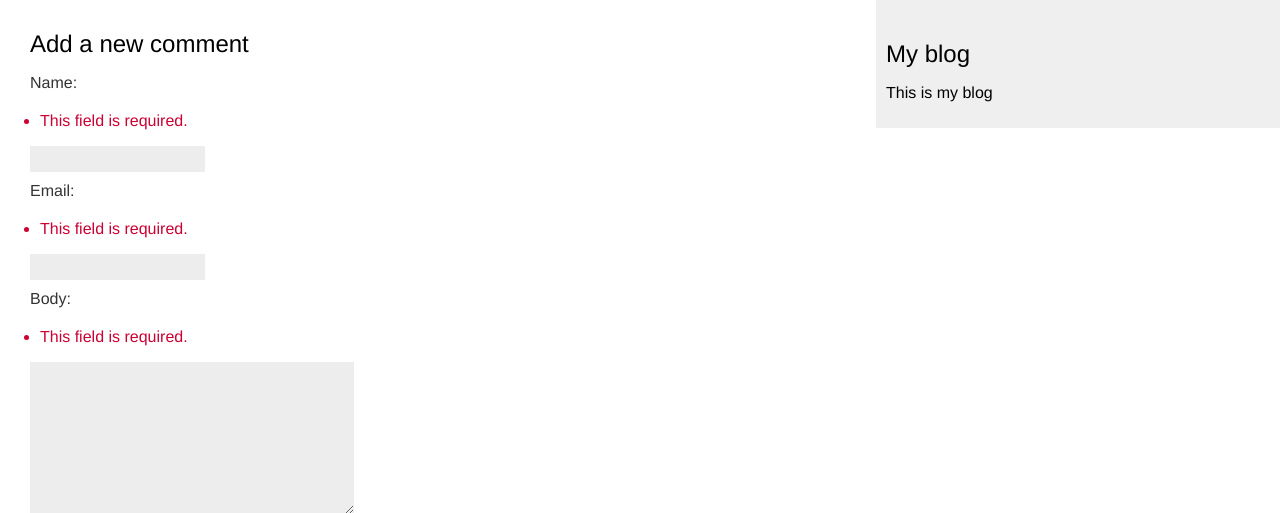
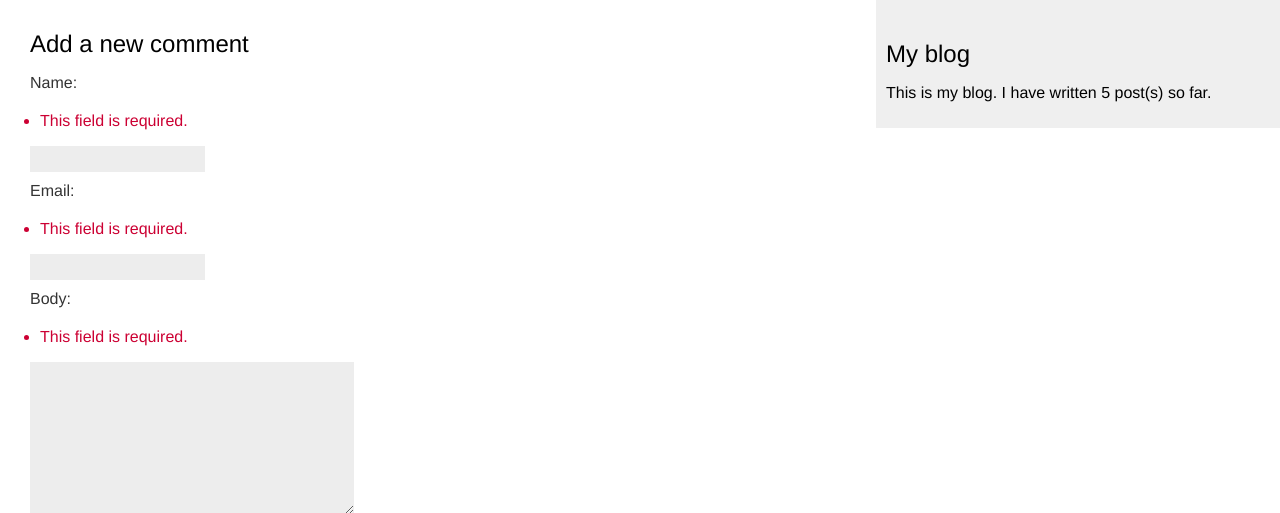
Before and after one commit to KYDanny/blog_number_one, a Django app: page /blog/9/comment/ in a window 1280 px wide. Shown: the top 513 px of the page. Run offline with Django 4.2, Linux system fonts and the light colour scheme; data comes from the database, SQL or seed files in the repository; parts of the project's set-up code (start-up, migrations or seed data) failed here and were passed over.

Commit message:
use blog_tags in base.html

```diff
--- a/blog/templates/blog/base.html
+++ b/blog/templates/blog/base.html
@@ -1,3 +1,4 @@
+{% load blog_tags %}
 {% load static %}
 <!DOCTYPE html>
 <html lang="en">
@@ -15,7 +16,9 @@
     </div>
     <div id="sidebar">
         <h2>My blog</h2>
-        <p>This is my blog</p>
+        <p>This is my blog.
+            I have written {% total_posts %} post(s) so far.
+        </p>
     </div>
 
 </body>
```
